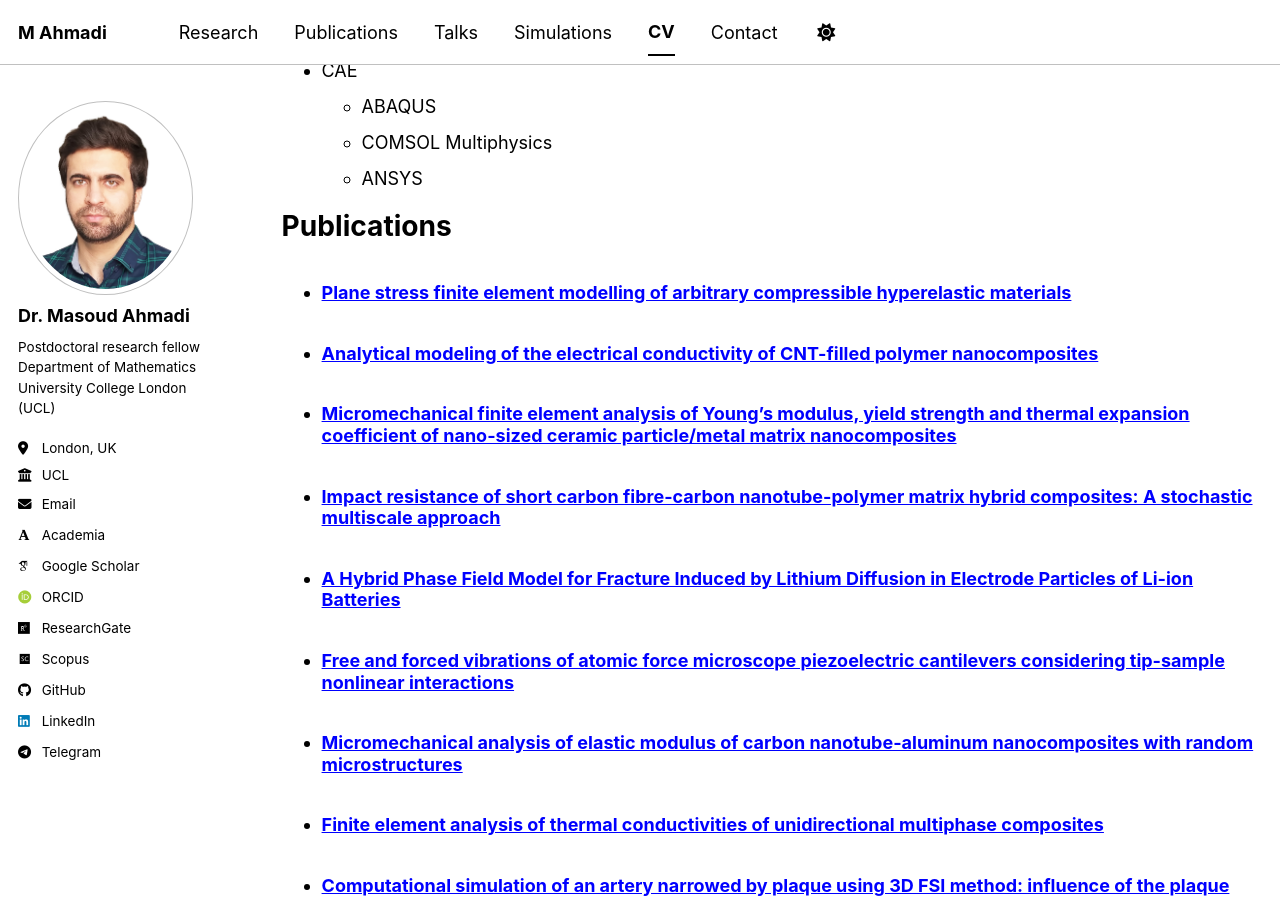
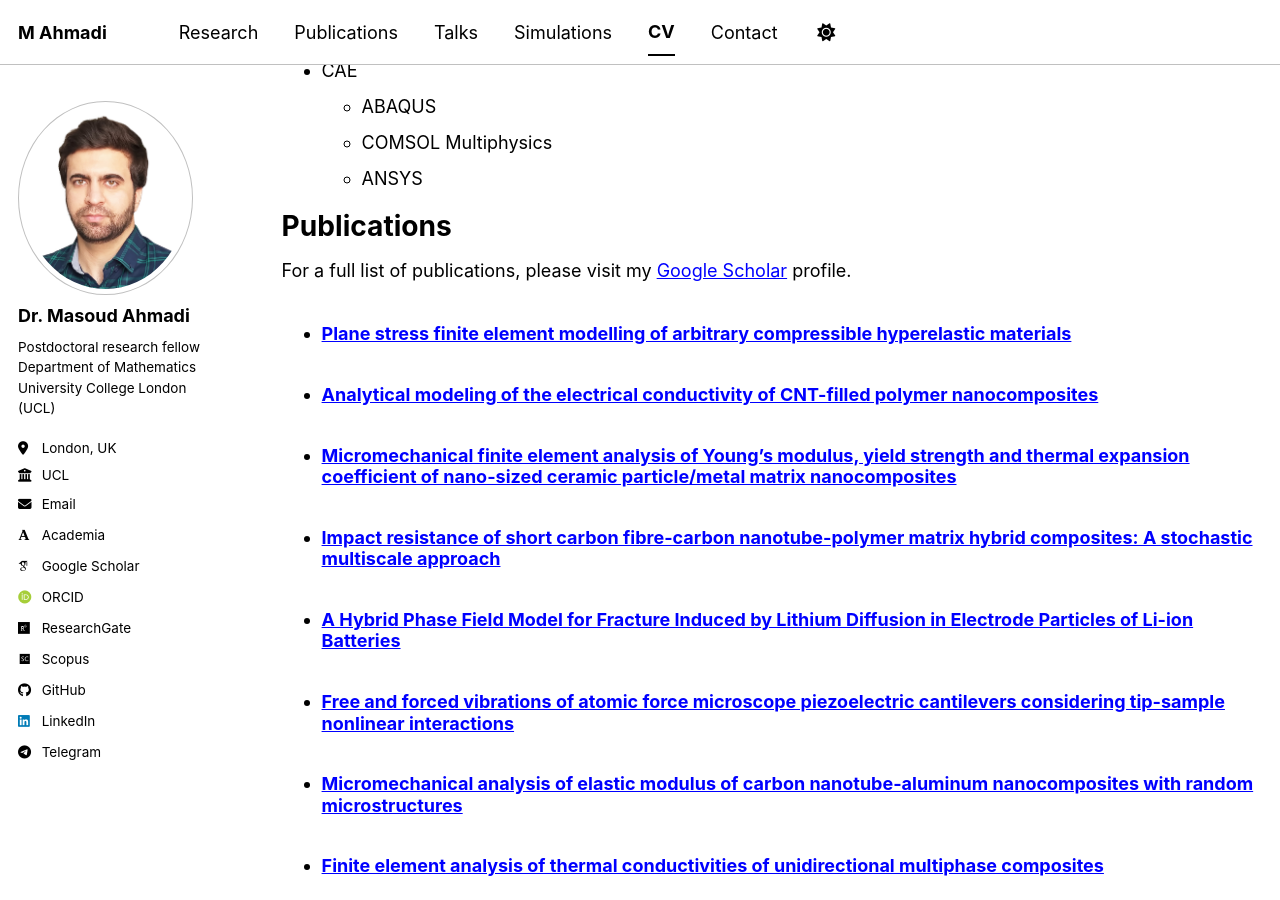
Before and after one commit to Masoud16ahm/Masoud16ahm.github.io, a Jekyll site: the page built from _pages/cv.md, in a window 1280 px wide and 900 px high, scrolled down 1340 px. Built offline with Jekyll 4.4.1, drawn with Linux system fonts in a browser that asks for light colours; some web fonts are replaced; a script bundle is joined from its source files by our own code; library files that are not in the unit come from our copies.

Commit message:
Include Google Scholar link in CV page
Added a link to Google Scholar profile for publications.

```diff
--- a/_pages/cv.md
+++ b/_pages/cv.md
@@ -55,6 +55,9 @@
 
 Publications
 ======
+  {% if site.author.googlescholar %}
+  <div class="wordwrap">For a full list of publications, please visit my <a href="{{site.author.googlescholar}}">Google Scholar</a> profile.</div>
+  {% endif %}
   <ul>{% for post in site.publications reversed %}
     {% include archive-single-cv.html %}
   {% endfor %}</ul>
```
